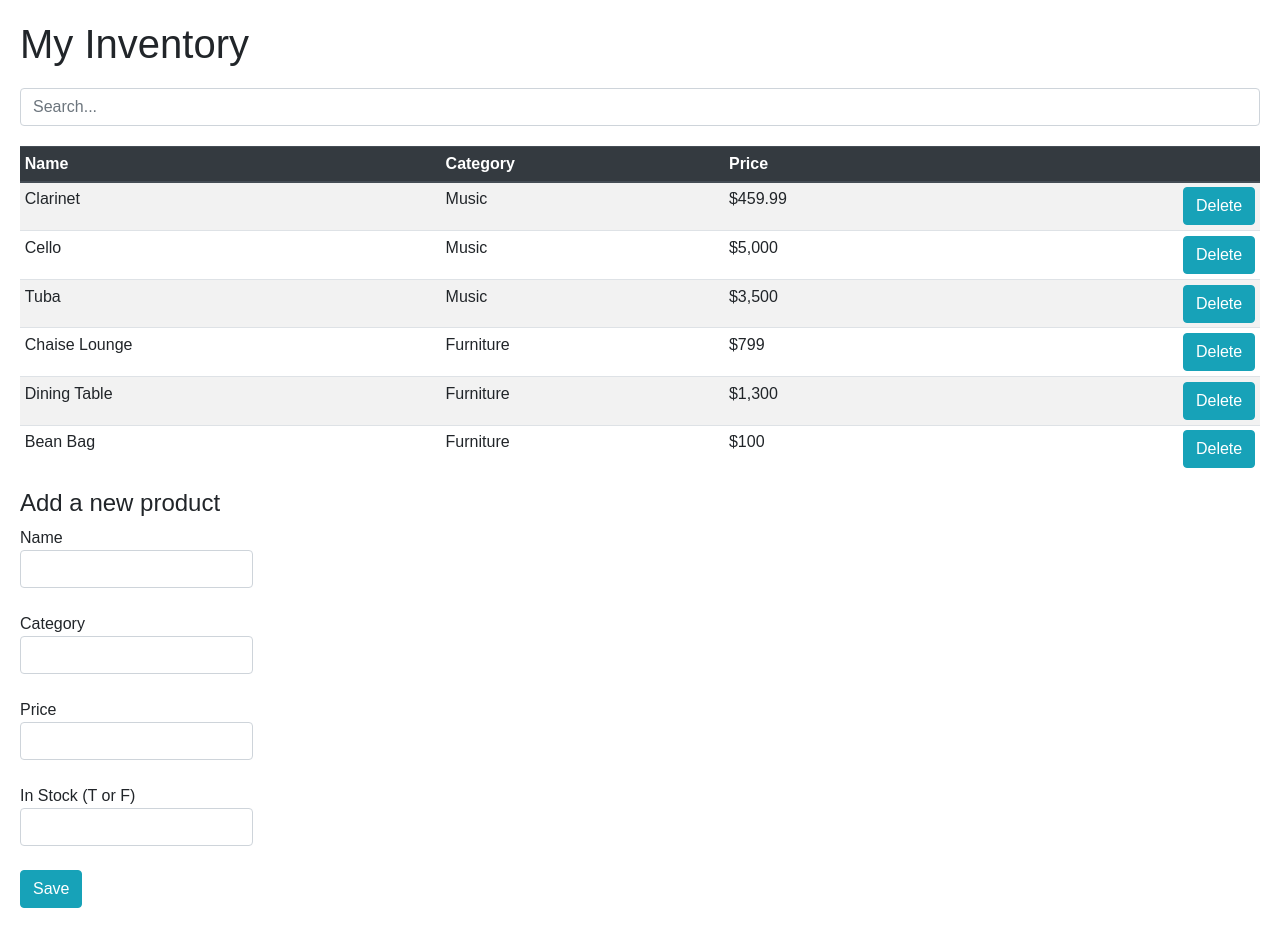
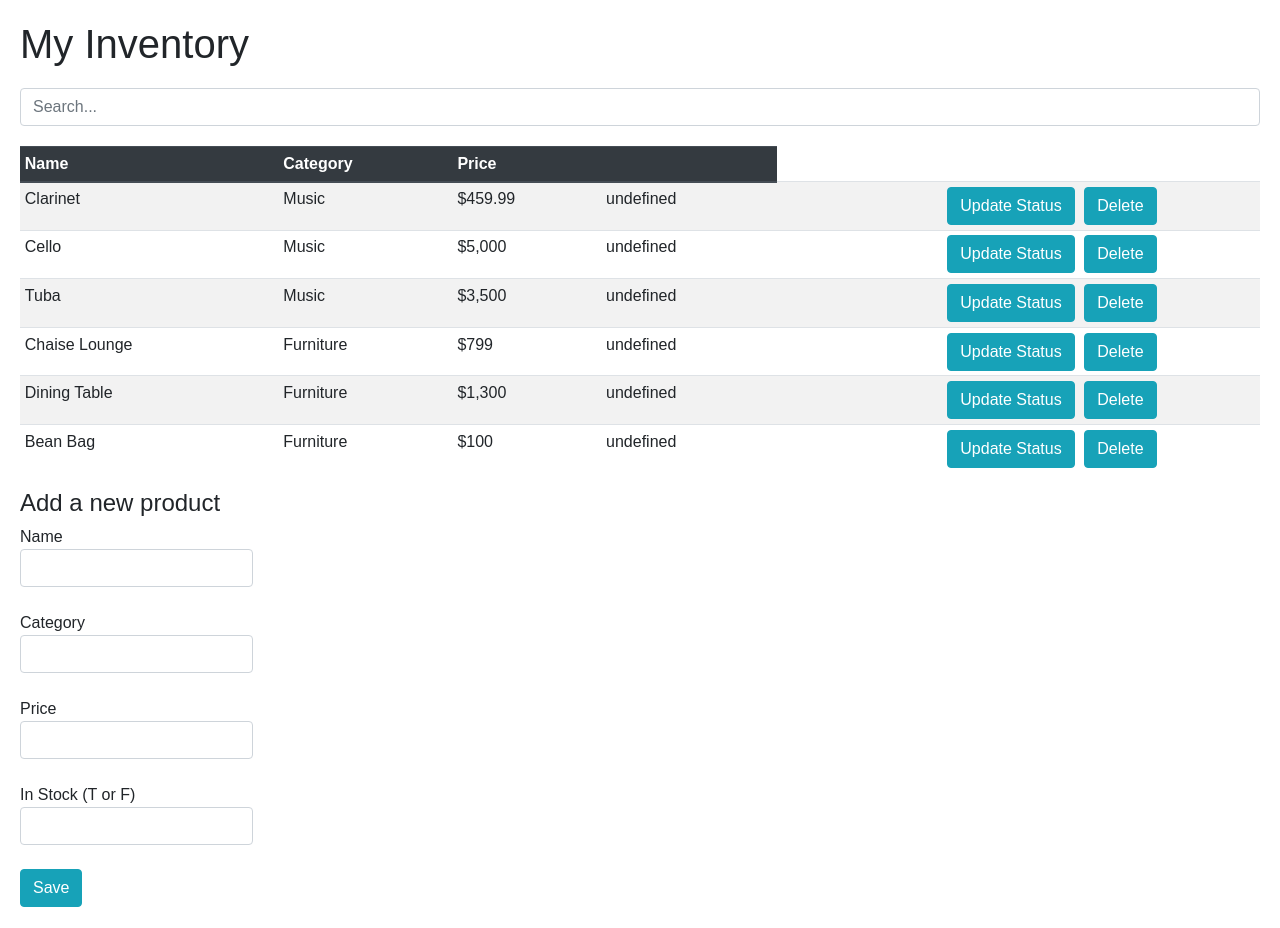
Before and after one commit to JaminEwell/Assignment13, a React (Create React App) app: page / in a window 1280 px wide. Built offline with nearby package versions, Linux system fonts and the light colour scheme; no server answers.

Commit message:
update product row
updated product row

```diff
--- a/src/ProductRow.js
+++ b/src/ProductRow.js
@@ -10,13 +10,19 @@ class ProductRow extends Component {
         this.props.onDestroy(this.props.product.id);
     }
 
+    updateStatus() {
+        this.props.updateStatus(this.props.product.id);
+    }
+
     render () {
         return (
             <tr>
                 <td>{this.props.product.name}</td>
                 <td>{this.props.product.category}</td>
                 <td>{this.props.product.price}</td>
-                <td class="text-right"><button onClick={this.destroy} class="btn btn-info">Delete</button></td>
+                <td>{String(this.props.product.instock)}</td>
+                <td class="text-right"><button onClick={this.updateStatus} class="btn btn-info">Update Status</button></td>
+                <td><button onClick={this.destroy} class="btn btn-info">Delete</button></td>
             </tr>
         )
     }
```
